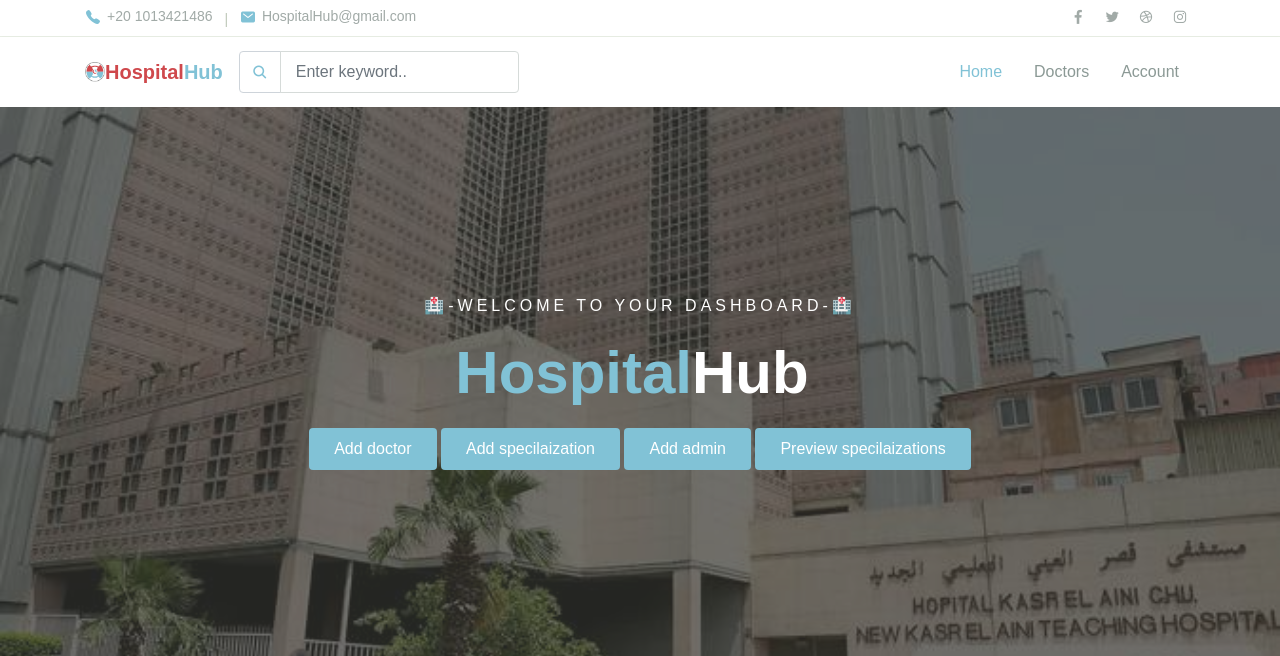
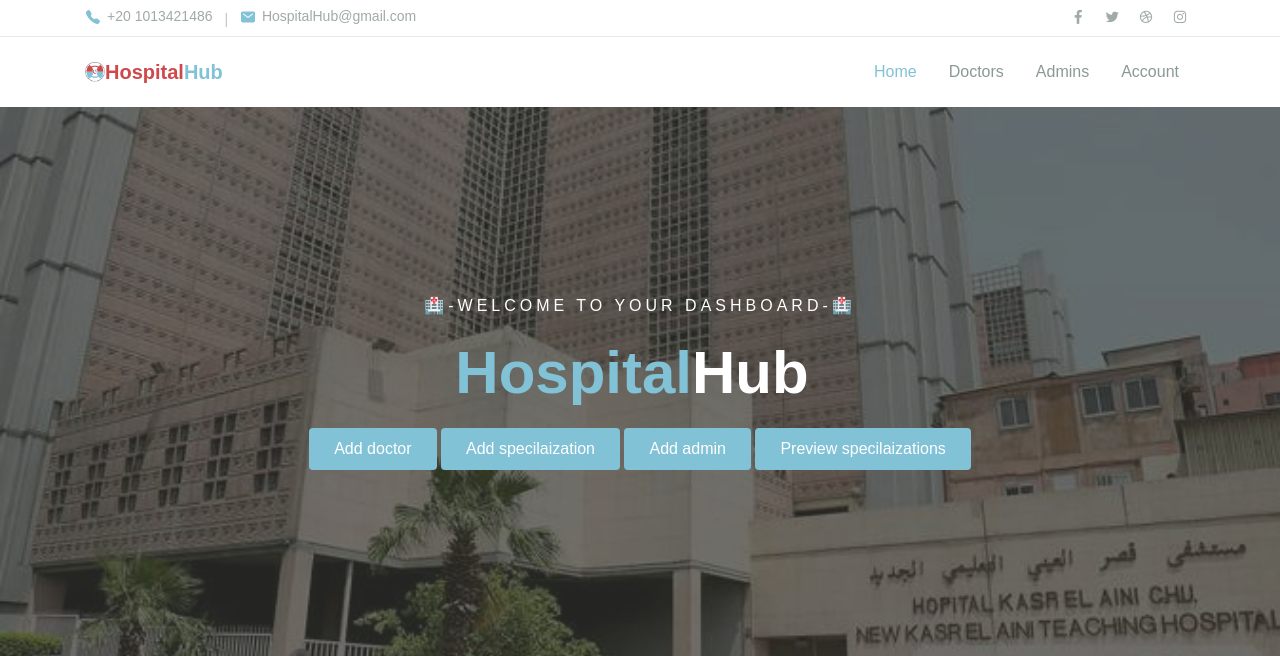
Before and after one commit to MohamedGira/HospitalHub, a Django app: template HospitalHub/hospital_hub/templates/hospital_hub/Admin/hospital_admin_home.html in a window 1280 px wide. Shown: the top 656 px of the page. Run offline with Django 3.2, Linux system fonts and the light colour scheme; the template is opened without the code that fills it, so the values that code supplies are empty; some libraries are stand-ins or nearby versions; some web fonts are replaced.

Commit message:
modified admin home page

```diff
--- a/HospitalHub/hospital_hub/templates/hospital_hub/Admin/hospital_admin_home.html
+++ b/HospitalHub/hospital_hub/templates/hospital_hub/Admin/hospital_admin_home.html
@@ -1,3 +1,4 @@
+{%load static%}
 <!DOCTYPE html>
 <html lang="en">
 
@@ -10,15 +11,15 @@
   <title>HospitalHub</title>
     <!--Import Google Icon Font-->
 
-  <link rel="stylesheet" href="../assets/css/maicons.css">
+    <link rel="stylesheet" href={%static 'hospital_hub/assets/css/maicons.css'%}>
 
-  <link rel="stylesheet" href="../assets/css/bootstrap.css">
+    <link rel="stylesheet" href={%static 'hospital_hub/assets/css/bootstrap.css'%}>
 
-  <link rel="stylesheet" href="../assets/vendor/owl-carousel/css/owl.carousel.css">
+    <link rel="stylesheet" href={%static 'hospital_hub/assets/vendor/owl-carousel/css/owl.carousel.css'%}>
 
-  <link rel="stylesheet" href="../assets/vendor/animate/animate.css">
+    <link rel="stylesheet" href={%static 'hospital_hub/assets/vendor/animate/animate.css'%}>
 
-  <link rel="stylesheet" href="../assets/css/theme.css">
+    <link rel="stylesheet" href={%static 'hospital_hub/assets/css/theme.css'%}>
 </head>
 <body>
 
@@ -52,18 +53,7 @@
         <img src="../assets/img/logo2.png" alt="" style="width:20px;">
         <a style="color:#81C2D6" class="navbar-brand" href="#"><span class="text-primary2">Hospital</span>Hub </a>
 
-        <form action="#">
-          <div class="input-group input-navbar">
-            <div class="input-group-prepend">
-              <span class="input-group-text" id="icon-addon1"><span class="mai-search"></span></span>
-            </div>
-            <input type="text" class="form-control" placeholder="Enter keyword.." aria-label="Username" aria-describedby="icon-addon1">
-          </div>
-        </form>
 
-        <button class="navbar-toggler" type="button" data-toggle="collapse" data-target="#navbarSupport" aria-controls="navbarSupport" aria-expanded="false" aria-label="Toggle navigation">
-          <span class="navbar-toggler-icon"></span>
-        </button>
 
         <div class="collapse navbar-collapse" id="navbarSupport">
           <ul class="navbar-nav ml-auto">
@@ -73,6 +63,11 @@
             <li class="nav-item">
               <a class="nav-link" href="doctors.html">Doctors</a>
             </li>
+
+            <li class="nav-item">
+              <a class="nav-link" href="#">Admins</a>
+            </li>
+
             <li class="nav-item">
               <a class="nav-link" href="#">Account</a>
             </li>
@@ -83,7 +78,7 @@
   </header>
 
 
-  <div class="page-hero bg-image overlay-dark" style="background-image: url(../assets/img/bg_image_1.jpg);">
+  <div class="page-hero bg-image overlay-dark" style="background-image: url(../../../static/hospital_hub/assets/img/bg_image_1.jpg);">
       <div class="hero-section">
         <div class="container text-center wow zoomIn">
           <span class="subhead">🏥-Welcome to your dashboard-🏥</span>
@@ -97,7 +92,7 @@
         </div>
       </div>
     </div>
-    <div class="page-section banner-home bg-image" style="background-image: url(../assets/img/banner-pattern.svg);">
+    <div class="page-section banner-home bg-image" style="background-image: url(../../../static/hospital_hub/assets/img/banner-pattern.svg);">
       <div class="container py-5 py-lg-0">
         <div class="row align-items-center">
           <div class="col-lg-12 wow zoomIn">
@@ -148,15 +143,15 @@
       </div>
     </footer>
 
-  <script src="../assets/js/jquery-3.5.1.min.js"></script>
+<script src={%static 'hospital_hub/assets/js/jquery-3.5.1.min.js'%}></script>
 
-  <script src="../assets/js/bootstrap.bundle.min.js"></script>
+<script src={%static 'hospital_hub/assets/js/bootstrap.bundle.min.js'%}></script>
 
-  <script src="../assets/vendor/owl-carousel/js/owl.carousel.min.js"></script>
+<script src={%static 'hospital_hub/assets/vendor/owl-carousel/js/owl.carousel.min.js'%}></script>
 
-  <script src="../assets/vendor/wow/wow.min.js"></script>
+<script src={%static 'hospital_hub/assets/vendor/wow/wow.min.js'%}></script>
 
-  <script src="../assets/js/theme.js"></script>
+<script src={%static 'hospital_hub/assets/js/theme.js'%}></script>
 
   </body>
   </html>
--- a/HospitalHub/hospital_hub/templates/hospital_hub/home_layout.html
+++ b/HospitalHub/hospital_hub/templates/hospital_hub/home_layout.html
@@ -149,7 +149,7 @@
             </div>
             <div class="col-lg-6 wow fadeInRight" data-wow-delay="400ms">
             <div class="img-place custom-img-1">
-                <img src="{%static 'assets/img/bg-doctor.png'%}" alt="">
+                <img src="{%static 'hospital_hub/assets/img/bg-doctor.png'%}" alt="">
             </div>
             </div>
         </div>
--- a/HospitalHub/hospital_hub/urls.py
+++ b/HospitalHub/hospital_hub/urls.py
@@ -19,7 +19,7 @@ urlpatterns = [
 
     #########################
     #paths for admin
-
+    path('admin/home', views.AdminHome,name='admin_home'),
 
 
 
--- a/HospitalHub/hospital_hub/views.py
+++ b/HospitalHub/hospital_hub/views.py
@@ -1,4 +1,6 @@
 from django.shortcuts import render
+from django.urls import reverse
+
 
 # Create your views here.
 
@@ -37,6 +39,8 @@ def index(request):
 #Admin app
 
 
+def AdminHome(request):
+     return render(request, "hospital_hub/Admin/hospital_admin_home.html")
 
 
 
```
